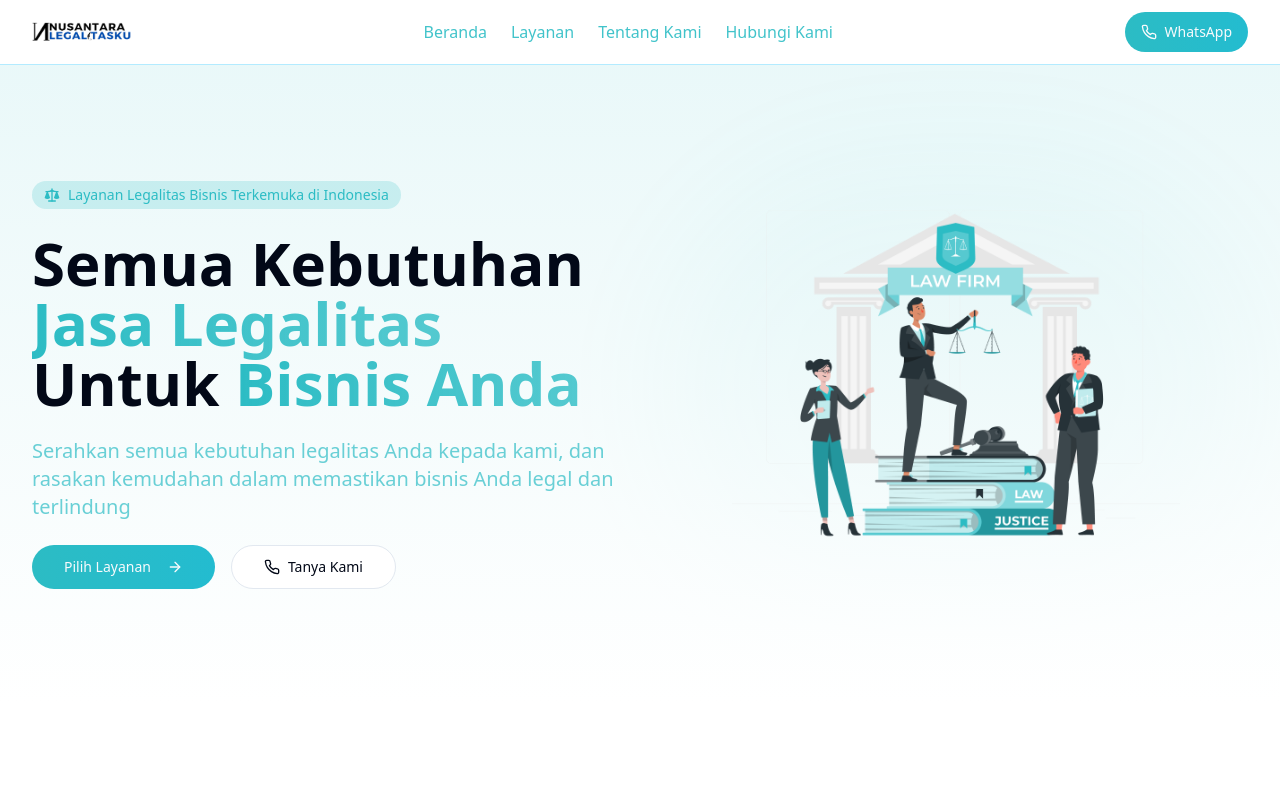
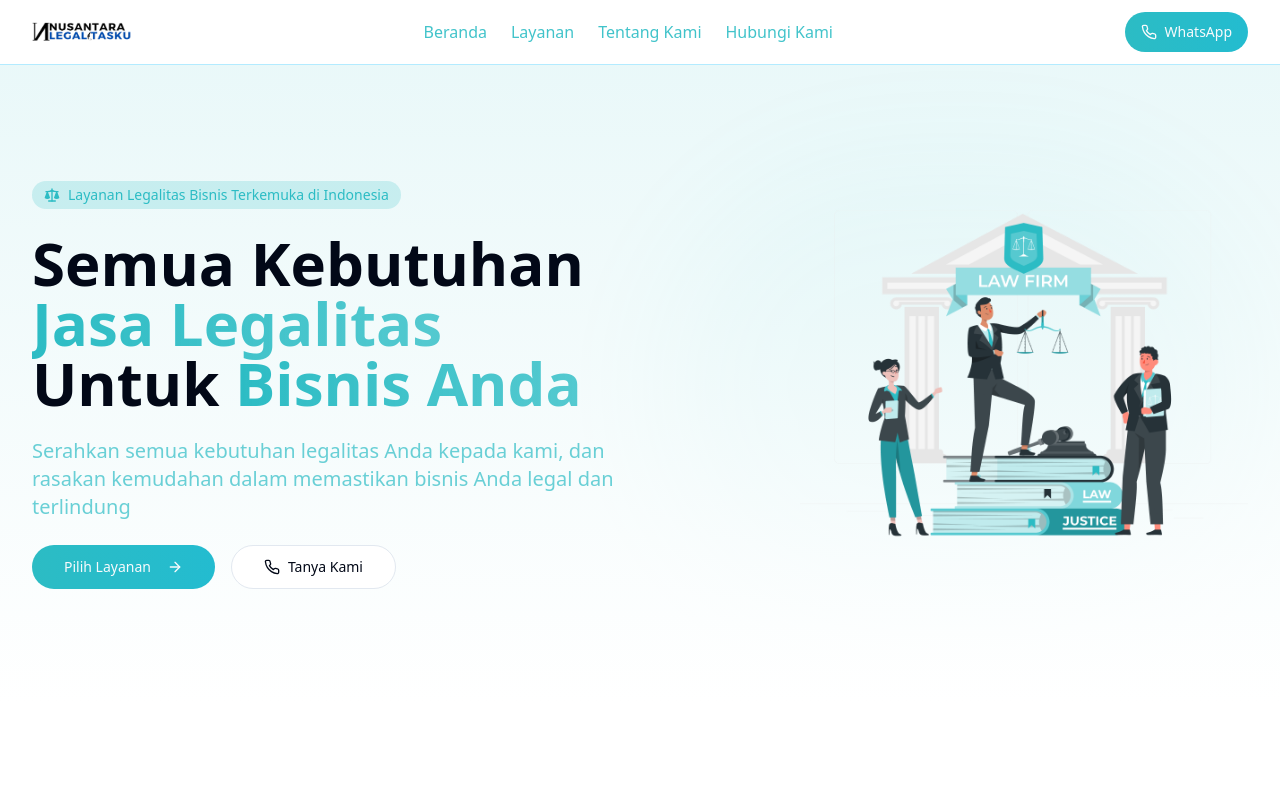
Before and after one commit to msandypr/izin-pasti, a Next.js app: page / in a window 1280 px wide. Shown: the top 800 px of the page. Built offline with nearby package versions, Linux system fonts and the light colour scheme.

Commit message:
fix: image position on hero-section

```diff
--- a/components/hero-section.tsx
+++ b/components/hero-section.tsx
@@ -1,13 +1,20 @@
+"use client";
 import { Button } from "@/components/ui/button";
 import { ArrowRight, Scale, Phone } from "lucide-react";
 import Image from "next/image";
+import { motion } from "framer-motion";
 
 export default function HeroSection() {
   return (
     <div className="w-full bg-gradient-to-b from-[#2CBCC4]/10 to-white py-16 md:py-24" id="home">
       <div className="container">
         <div className="grid grid-cols-1 lg:grid-cols-2 gap-12 items-center">
-          <div className="space-y-6 text-center lg:text-left">
+          <motion.div
+            className="space-y-6 text-center lg:text-left"
+            initial={{ opacity: 0, x: -50 }}
+            animate={{ opacity: 1, x: 0 }}
+            transition={{ duration: 0.8, ease: "easeOut" }}
+          >
             <div className="inline-flex items-center gap-2 bg-[#2CBCC4]/20 px-3 py-1 rounded-full text-[#2CBCC4] font-medium text-sm">
               <Scale className="h-4 w-4 fill-[#2CBCC4] text-[#2CBCC4]" />
               <span>Layanan Legalitas Bisnis Terkemuka di Indonesia</span>
@@ -30,9 +37,14 @@ export default function HeroSection() {
                 <Phone></Phone>Tanya Kami
               </Button>
             </div>
-          </div>
+          </motion.div>
 
-          <div className="relative flex justify-center items-center self-center">
+          <motion.div
+            className="relative flex justify-center lg:justify-end items-center self-center lg:pl-12"
+            initial={{ opacity: 0, y: 50 }}
+            animate={{ opacity: 1, y: 0 }}
+            transition={{ duration: 0.8, delay: 0.3, ease: "easeOut" }}
+          >
             <div className="absolute -z-10 inset-0 bg-[#2CBCC4]/20 rounded-full blur-3xl opacity-30"></div>
             <Image
               src="/images/hero-section-image-law.png"
@@ -42,7 +54,7 @@ export default function HeroSection() {
               className="w-full max-w-md rounded-2xl border-[#2CBCC4]/20 relative"
               priority
             />
-          </div>
+          </motion.div>
         </div>
       </div>
     </div>
```
